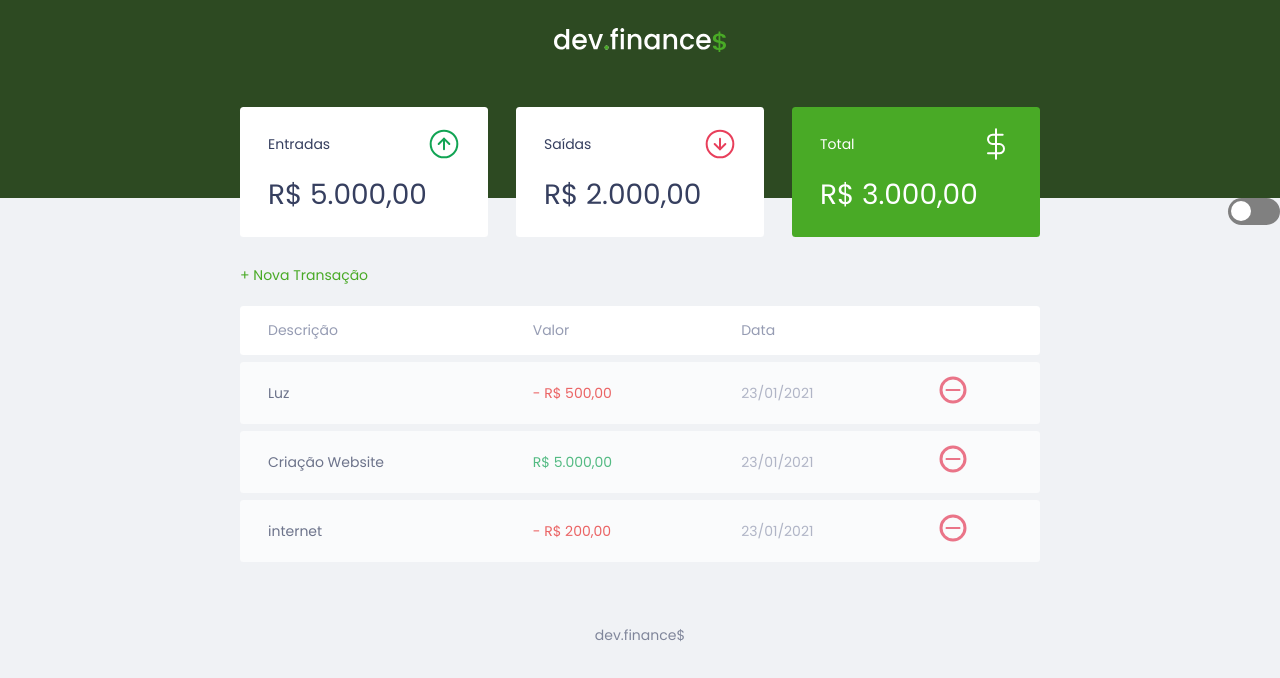
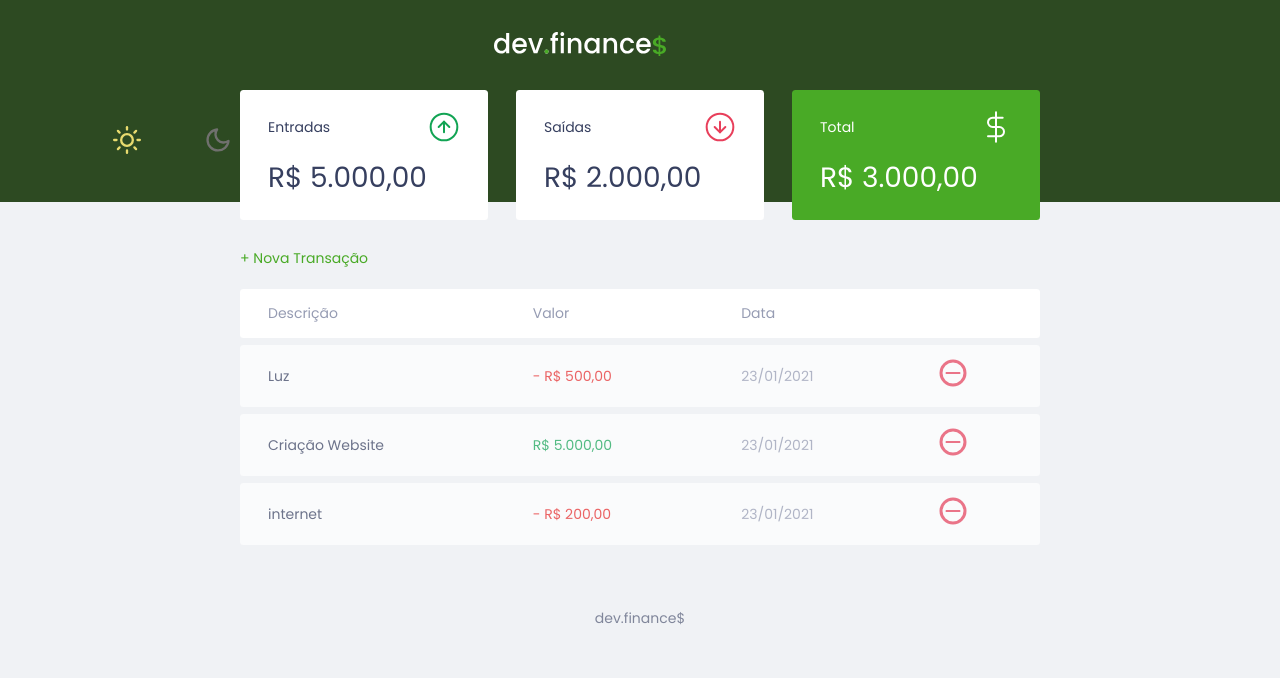
Before and after one commit to raiffsaid/maratona_discover, a plain HTML site: page src/index.html in a window 1280 px wide. Drawn offline with Linux system fonts and the light colour scheme.

Commit message:
chore: Aligned switch and added sun / moon images

```diff
--- a/src/index.html
+++ b/src/index.html
@@ -15,10 +15,12 @@
 <body>
     <header>
         <img src="./assets/logo.svg" alt="Logo dev.finance$">
+
+        <img id="sun" src="./assets/sun.svg" alt="Tema claro">
+        <input type="checkbox" id="switch" name="theme" />
+        <label for="switch">Toggle</label>
+        <img id="moon" src="./assets/moon.svg" alt="Tema Escuro">
     </header>
-
-    <input type="checkbox" id="switch" name="theme" />
-    <label for="switch">Toggle</label>
 
     <main class="container">
         <section id="balance">
--- a/src/style.css
+++ b/src/style.css
@@ -18,7 +18,7 @@ html {
 /* TEMA ESCURO */
 html[data-theme="dark"] {
     --background-color: #333;
-    --text-color: #b5b5b5;
+    --text-color: #fff;
     --elements-color: #434343;
     --default-green: #173d0a;
 }
@@ -184,9 +184,23 @@ header {
     text-align: center;
 }
 
-#logo {
-    color: #fff;
-    font-weight: 100;
+header label,
+header input {
+    position: relative;
+    top: 7rem;
+    right: 100rem;
+}
+
+#sun {
+    position: relative;
+    top: 7rem;
+    right: 39.8rem;
+}
+
+#moon {
+    position: relative;
+    top: 7rem;
+    right: 35.8rem;
 }
 
 /* BALANCE */
```
Also changed, not shown: src/assets/moon.svg (added), src/assets/sun.svg (added).
